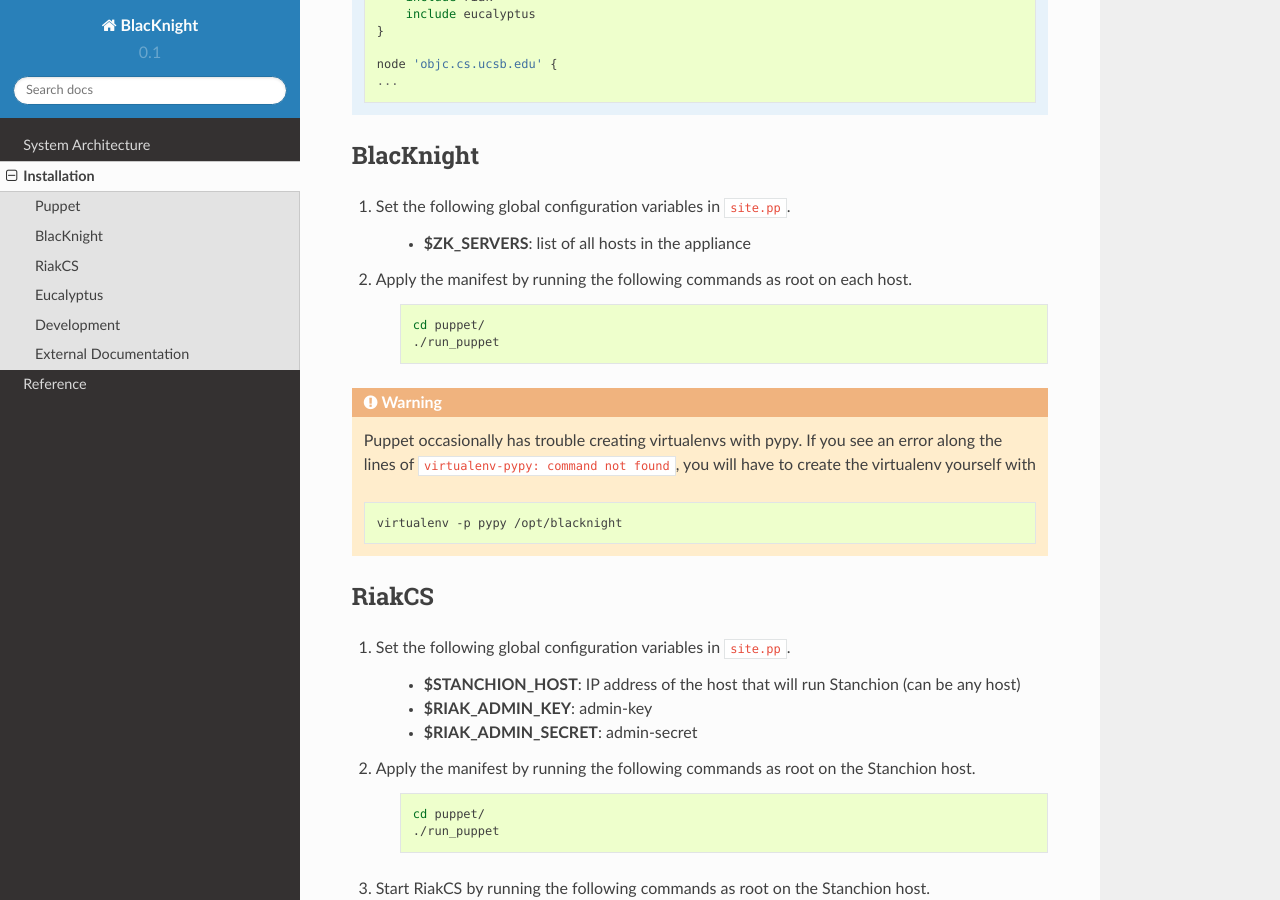
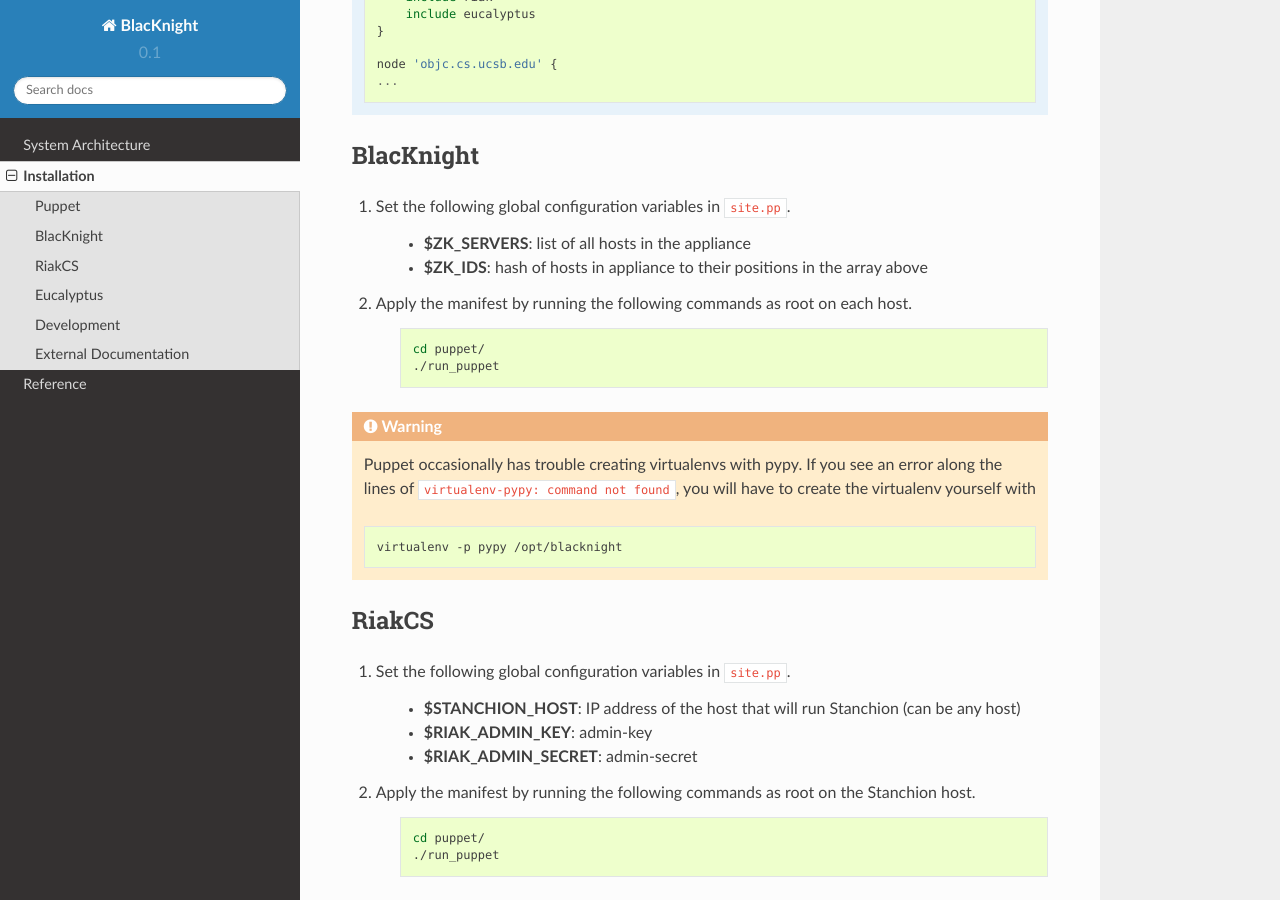
Before and after one commit to dkudrow/BlacKnight, a Sphinx documentation site: the page built from doc/install.rst, in a window 1280 px wide and 900 px high, scrolled down 1140 px. Built offline with Sphinx 7.4.7 and the Read the Docs theme 2.0.0, drawn with Linux system fonts in a browser that asks for light colours.

Commit message:
fix myid, puppet is dumb

```diff
--- a/doc/install.rst
+++ b/doc/install.rst
@@ -58,6 +58,7 @@
 #. Set the following global configuration variables in ``site.pp``.
 
     * **$ZK_SERVERS**: list of all hosts in the appliance
+    * **$ZK_IDS**: hash of hosts in appliance to their positions in the array above
 
 #. Apply the manifest by running the following commands as root on each host.
 
```
Also changed, not shown: 2 other files.
